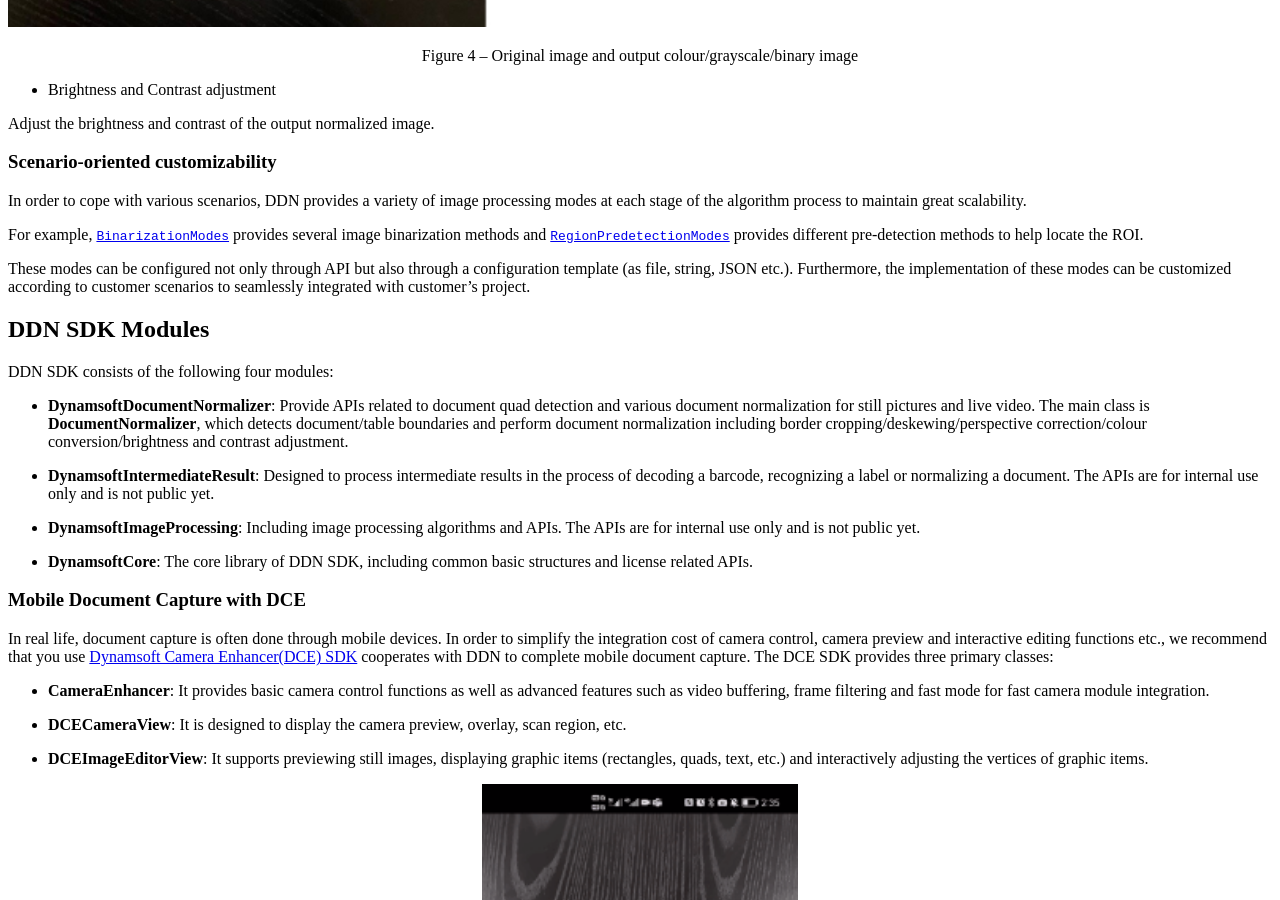
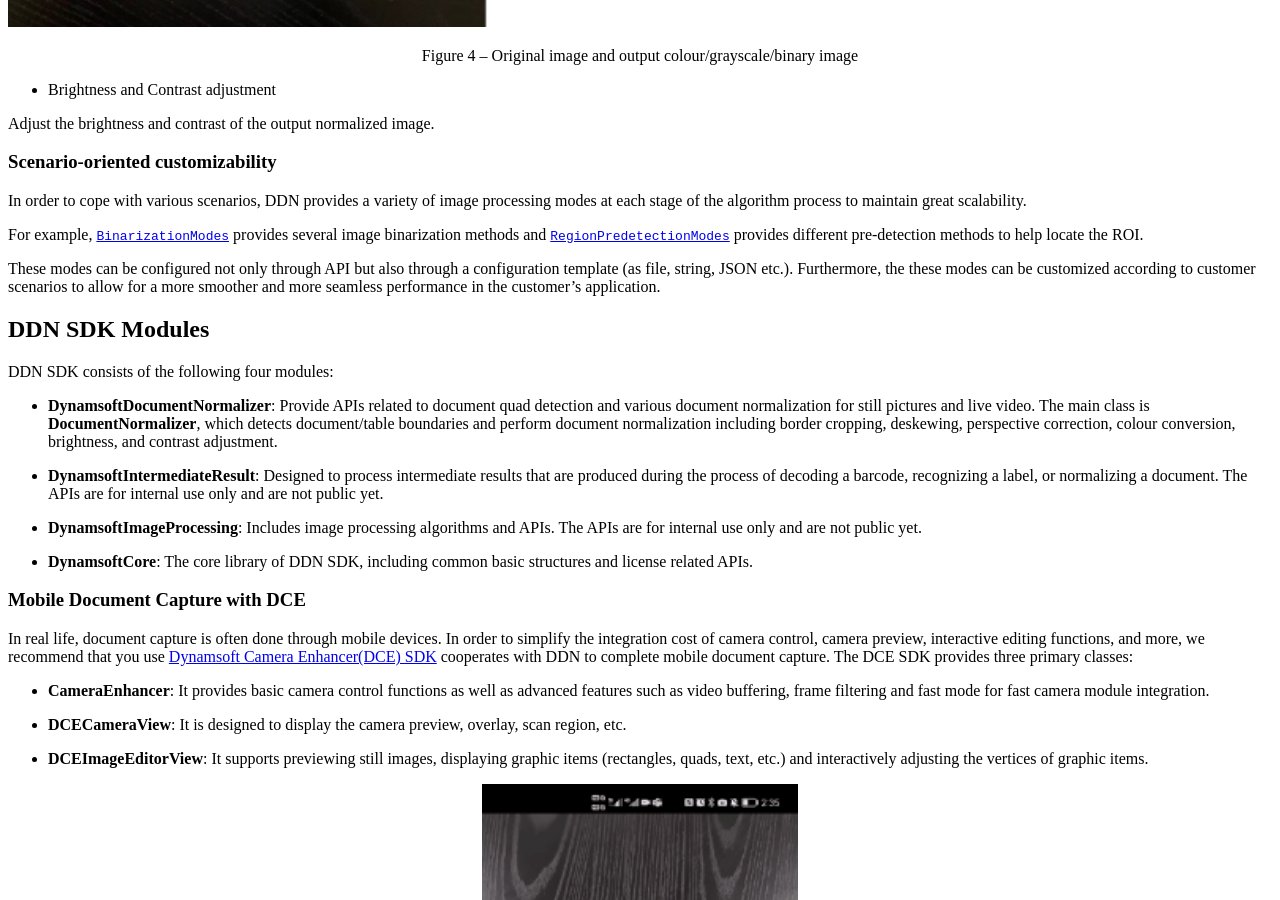
Before and after one commit to dynamsoft-docs/document-normalizer-docs, a Jekyll site: the page built from introduction/index.md, in a window 1280 px wide and 900 px high, scrolled down 3469 px. Built offline with Jekyll 4.4.1, drawn with Linux system fonts in a browser that asks for light colours; some of the changed text lies outside the part shown.

Commit message:
Update index.md

```diff
--- a/introduction/index.md
+++ b/introduction/index.md
@@ -82,23 +82,23 @@ In order to cope with various scenarios, DDN provides a variety of image process
 
 For example, [`BinarizationModes`]({{site.parameters_reference }}binarization-modes.html) provides several image binarization methods and [`RegionPredetectionModes`]({{site.parameters_reference }}region-predetection-modes.html) provides different pre-detection methods to help locate the ROI.
 
-These modes can be configured not only through API but also through a configuration template (as file, string, JSON etc.). Furthermore, the implementation of these modes can be customized according to customer scenarios to seamlessly integrated with customer's project.
+These modes can be configured not only through API but also through a configuration template (as file, string, JSON etc.). Furthermore, the these modes can be customized according to customer scenarios to allow for a more smoother and more seamless performance in the customer's application.
 
 ## DDN SDK Modules
 
 DDN SDK consists of the following four modules:
 
-- **DynamsoftDocumentNormalizer**: Provide APIs related to document quad detection and various document normalization for still pictures and live video. The main class is **DocumentNormalizer**, which detects document/table boundaries and perform document normalization including border cropping/deskewing/perspective correction/colour conversion/brightness and contrast adjustment.
+- **DynamsoftDocumentNormalizer**: Provide APIs related to document quad detection and various document normalization for still pictures and live video. The main class is **DocumentNormalizer**, which detects document/table boundaries and perform document normalization including border cropping, deskewing, perspective correction, colour conversion, brightness, and contrast adjustment.
 
-- **DynamsoftIntermediateResult**: Designed to process intermediate results in the process of decoding a barcode, recognizing a label or normalizing a document. The APIs are for internal use only and is not public yet.
+- **DynamsoftIntermediateResult**: Designed to process intermediate results that are produced during the process of decoding a barcode, recognizing a label, or normalizing a document. The APIs are for internal use only and are not public yet.
 
-- **DynamsoftImageProcessing**: Including image processing algorithms and APIs. The APIs are for internal use only and is not public yet.
+- **DynamsoftImageProcessing**: Includes image processing algorithms and APIs. The APIs are for internal use only and are not public yet.
 
 - **DynamsoftCore**: The core library of DDN SDK, including common basic structures and license related APIs.
 
 ### Mobile Document Capture with DCE
 
-In real life, document capture is often done through mobile devices. In order to simplify the integration cost of camera control, camera preview and interactive editing functions etc., we recommend that you use <a href="https://www.dynamsoft.com/camera-enhancer/docs/introduction/" target="_blank">Dynamsoft Camera Enhancer(DCE) SDK</a> cooperates with DDN to complete mobile document capture. The DCE SDK provides three primary classes:
+In real life, document capture is often done through mobile devices. In order to simplify the integration cost of camera control, camera preview, interactive editing functions, and more, we recommend that you use <a href="https://www.dynamsoft.com/camera-enhancer/docs/introduction/" target="_blank">Dynamsoft Camera Enhancer(DCE) SDK</a> cooperates with DDN to complete mobile document capture. The DCE SDK provides three primary classes:
 
 - **CameraEnhancer**: It provides basic camera control functions as well as advanced features such as video buffering, frame filtering and fast mode for fast camera module integration.
 
@@ -120,7 +120,7 @@ If you are interested in the specific steps to integrate DDN with DCE, please re
 
 ### Document scanning and archiving
 
-In government or large corporations, we want to keep an electronic version of paper documents. We often do so by taking photos of the documents or scanning the documents. However, the captured document images might not be uniformed. You may encounter images taken with different angles, lightings, clearness…etc. With DDN, you can normalize the document images with ease. DDN also provides various settings so you can customize the outcome of the normalized document image to meet your needs.
+In government or large corporations, paper documents usually need to be digitized and stored in an electronic format. We often do so by taking photos of the documents or scanning the documents. However, the captured document images can potentially not follow the same pattern. You may encounter images taken at different angles, in different lighting levels, bluriness…etc. With DDN, you can normalize or standardize the document images with ease. DDN also provides various settings so you can customize the outcome of the normalized document image to meet your needs.
 
 <div align="center">
    <p><img src="assets/document-scanning-and-archive.jpg" alt="document-scanning-and-archive" width="60%" /></p>
```
Also changed, not shown: other parts of introduction/index.md (+2 -2 lines).
